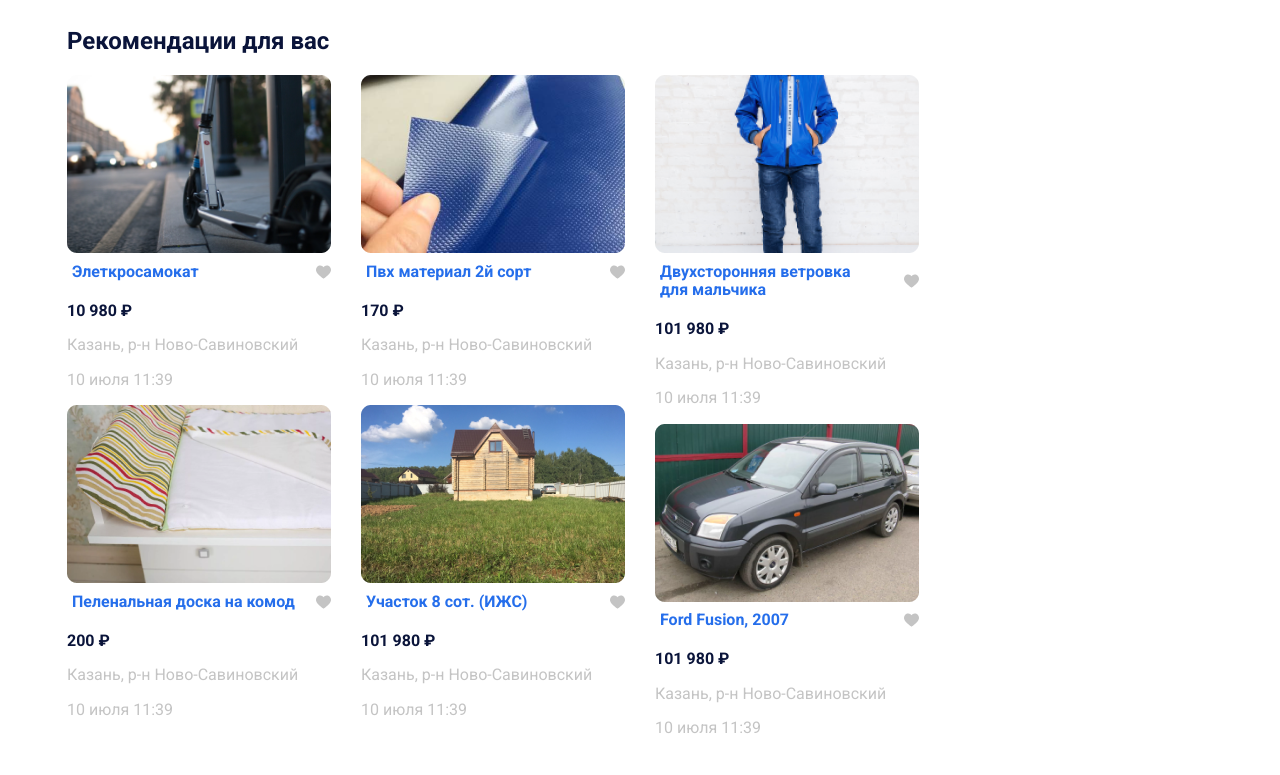
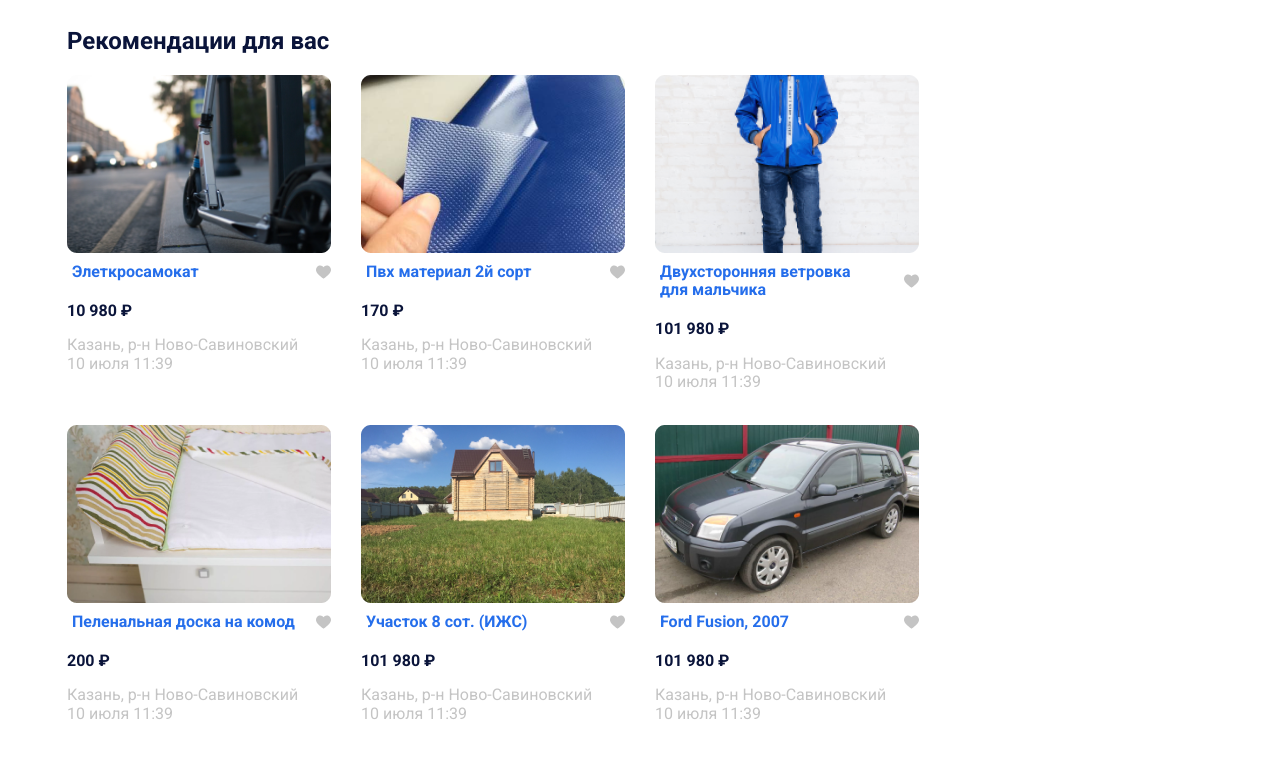
Before and after one commit to RomanxAnanev/up0801, a plain HTML site: page pages/home/index.html in a window 1280 px wide. Shown: the part 198-973 px from the top of the page. Before the commit the page ends 951 px from the top, so only its background shows below. Drawn offline with Linux system fonts and the light colour scheme.

Commit message:
fix: change disc cards

```diff
--- a/pages/home/index.html
+++ b/pages/home/index.html
@@ -59,8 +59,7 @@
                                 </div>
                                 <div class="disc__text">
                                     <p class="text__price">10 980 ₽</p>
-                                    <p class="text__adress">Казань, р-н Ново-Савиновский</p>
-                                    <p class="text__date">10 июля 11:39</p>
+                                    <p class="text__adress">Казань, р-н Ново-Савиновский <br>10 июля 11:39</p>
                                 </div>
 
                             </div>
@@ -76,8 +75,7 @@
                                 </div>
                                 <div class="disc__text">
                                     <p class="text__price">200 ₽</p>
-                                    <p class="text__adress">Казань, р-н Ново-Савиновский</p>
-                                    <p class="text__date">10 июля 11:39</p>
+                                    <p class="text__adress">Казань, р-н Ново-Савиновский <br>10 июля 11:39</p>
                                 </div>
 
                             </div>
@@ -95,8 +93,7 @@
                                 </div>
                                 <div class="disc__text">
                                     <p class="text__price">170 ₽</p>
-                                    <p class="text__adress">Казань, р-н Ново-Савиновский</p>
-                                    <p class="text__date">10 июля 11:39</p>
+                                    <p class="text__adress">Казань, р-н Ново-Савиновский <br>10 июля 11:39</p>
                                 </div>
 
                             </div>
@@ -112,8 +109,7 @@
                                 </div>
                                 <div class="disc__text">
                                     <p class="text__price">101 980 ₽</p>
-                                    <p class="text__adress">Казань, р-н Ново-Савиновский</p>
-                                    <p class="text__date">10 июля 11:39</p>
+                                    <p class="text__adress">Казань, р-н Ново-Савиновский <br>10 июля 11:39</p>
                                 </div>
 
                             </div>
@@ -131,8 +127,7 @@
                                 </div>
                                 <div class="disc__text">
                                     <p class="text__price">101 980 ₽</p>
-                                    <p class="text__adress">Казань, р-н Ново-Савиновский</p>
-                                    <p class="text__date">10 июля 11:39</p>
+                                    <p class="text__adress">Казань, р-н Ново-Савиновский <br>10 июля 11:39</p>
                                 </div>
 
                             </div>
@@ -148,8 +143,7 @@
                                 </div>
                                 <div class="disc__text">
                                     <p class="text__price">101 980 ₽</p>
-                                    <p class="text__adress">Казань, р-н Ново-Савиновский</p>
-                                    <p class="text__date">10 июля 11:39</p>
+                                    <p class="text__adress">Казань, р-н Ново-Савиновский <br>10 июля 11:39</p>
                                 </div>
 
                             </div>
--- a/pages/home/style.css
+++ b/pages/home/style.css
@@ -30,6 +30,9 @@ ul{
 .nav__logo{
     display: flex;
     align-items: center;
+}
+.logo__img{
+    margin-right: 5px;
 }
 
 .nav__list{
@@ -110,7 +113,9 @@ main{
     flex-direction: column;
     margin-right: 30px;
 }
-
+.card{
+    height: 350px;
+}
 .disc__like{
     display: flex;
     justify-content: space-between;
@@ -127,7 +132,3 @@ main{
     color: #C4C4C4;
     font-weight: 400;
 }
-.text__date{
-    color: #C4C4C4;
-    font-weight: 400;
-}
```
